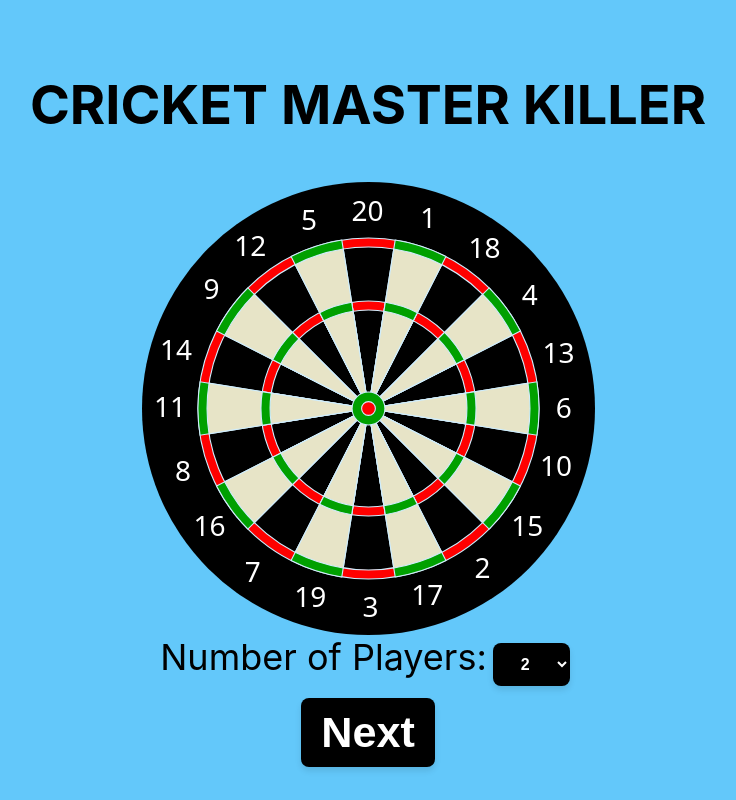
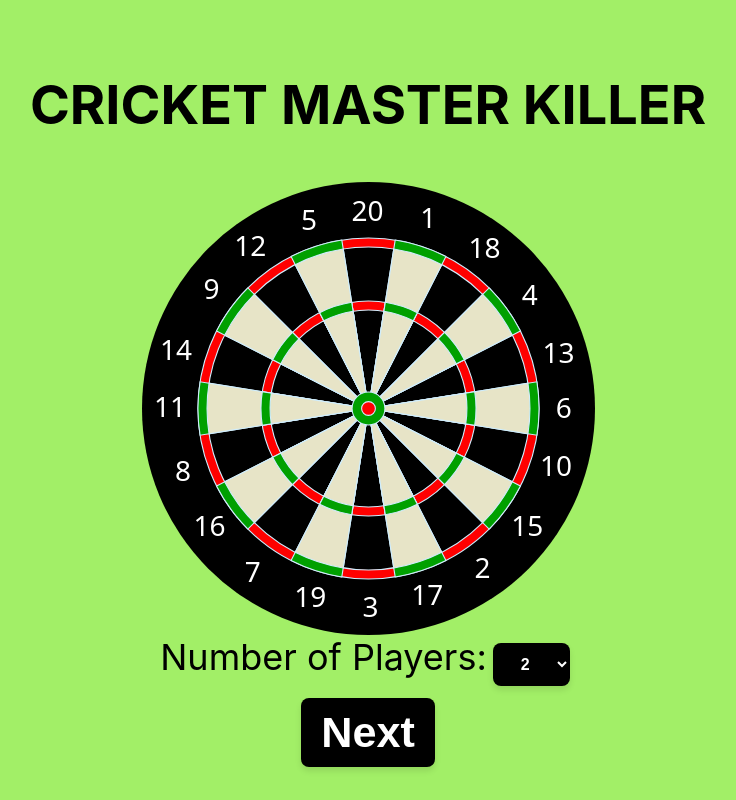
Before and after one commit to fyog/cricket_master_killer, a React (Create React App) app: page / in a window 1280 px wide. Shown: the whole page, without its empty margins (272-1008 px from the left). Built offline with nearby package versions, Linux system fonts and the light colour scheme.

Commit message:
color changes

```diff
--- a/src/App.css
+++ b/src/App.css
@@ -3,7 +3,7 @@
 }
 
 .App-header {
-  background-color: #63c8fa;
+  background-color: #a2ef67;
   min-height: 100vh;
   display: flex;
   flex-direction: column;
@@ -138,7 +138,7 @@ button, select {
 
 /* Restart button */
 .restart-button {
-  background: linear-gradient(145deg, #a7ea78, #a7ea78
+  background: linear-gradient(145deg, #f42101, #f42101
   );
 
   font-weight: 700;
```
